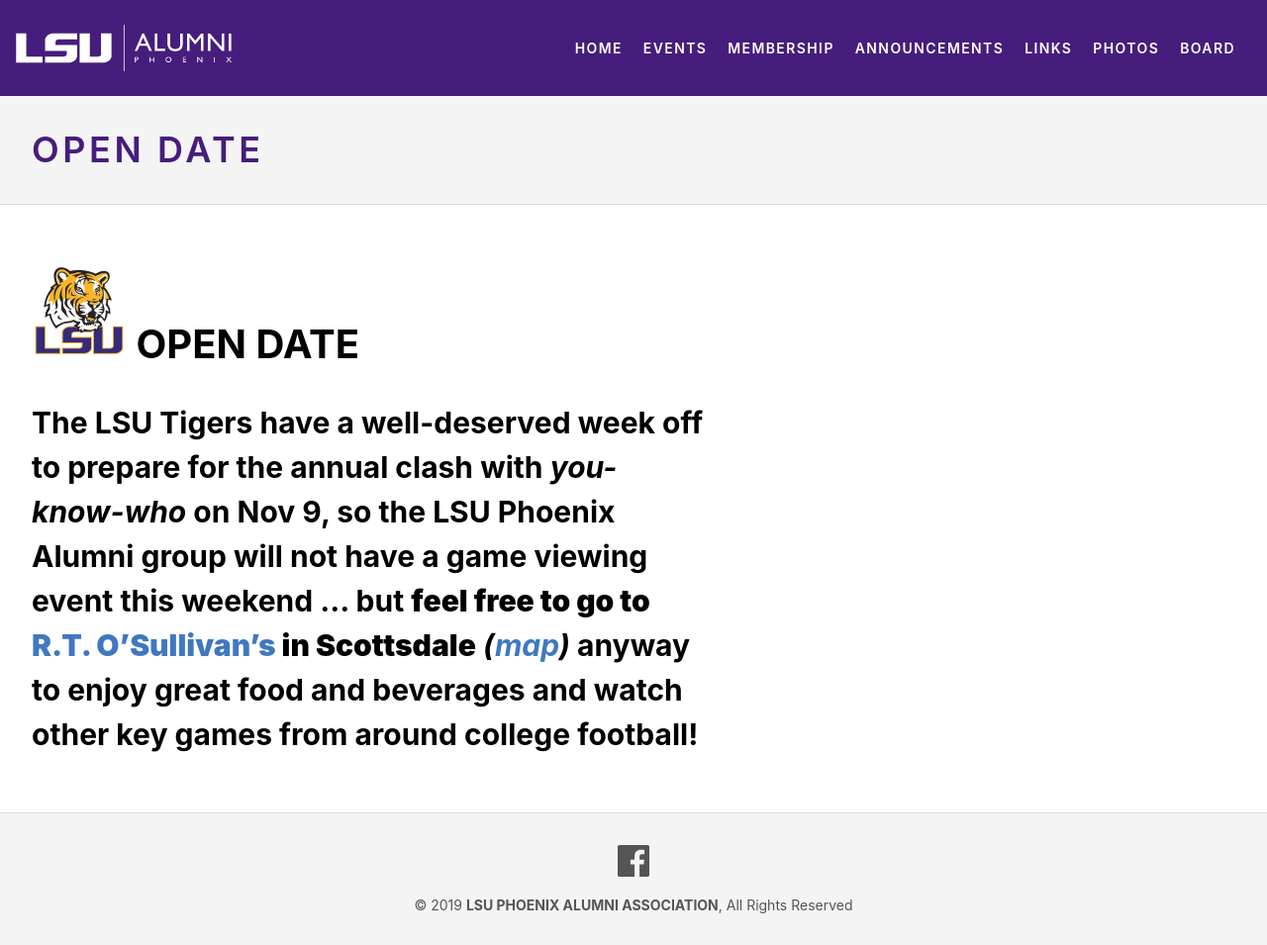
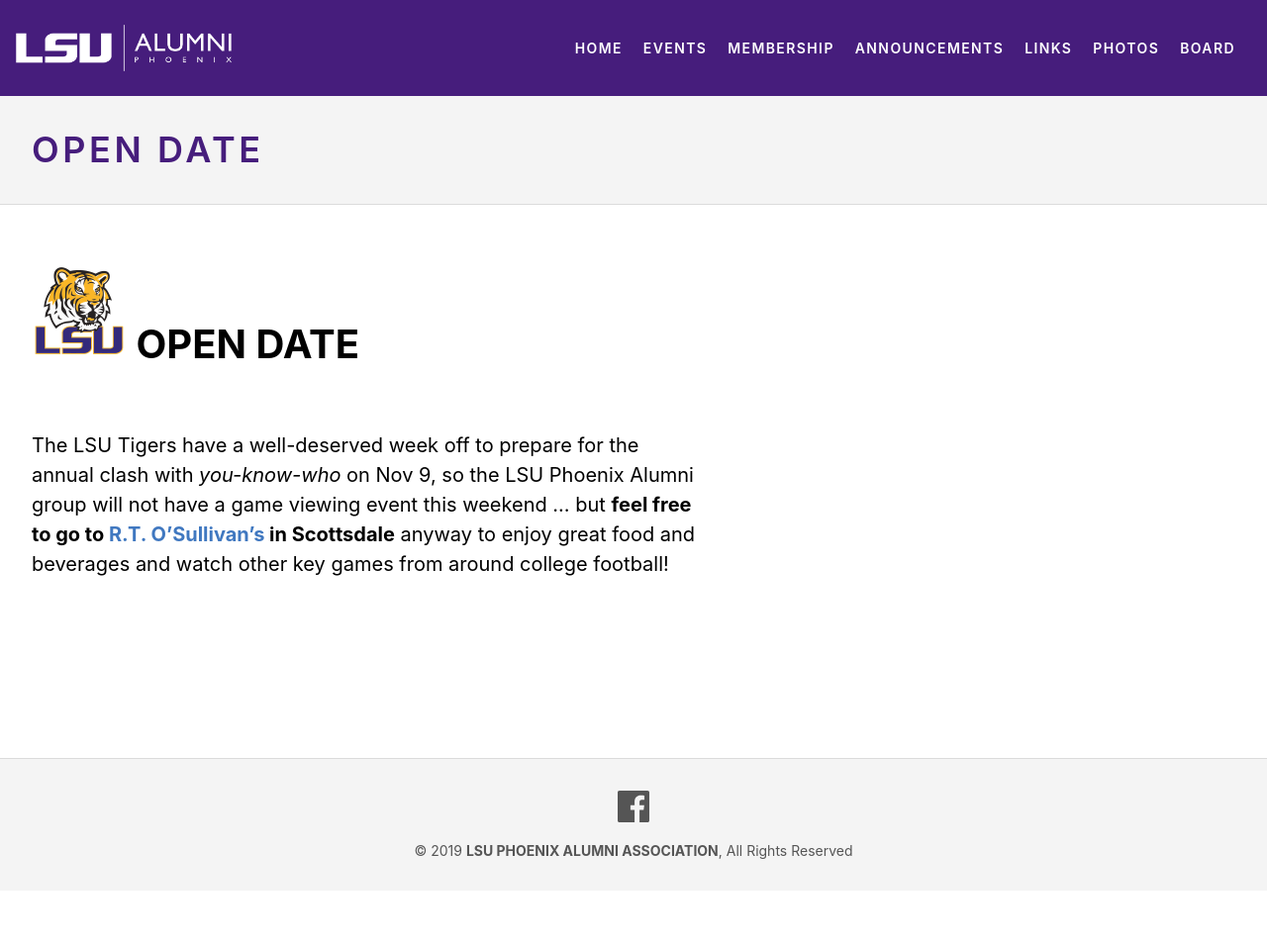
Before and after one commit to lsu-phoenix-alumni/lsu-phoenix-alumni.github.io, a Jekyll site: the page built from _events/open-date.markdown, in a window 1280 px wide. Shown: the whole page at 99% size. Built offline with Jekyll 4.4.1, drawn with Linux system fonts in a browser that asks for light colours; after the commit the page ends 900 px from its top, so only the background shows below that.

Commit message:
Updated Open Date

```diff
--- a/_events/open-date.markdown
+++ b/_events/open-date.markdown
@@ -6,5 +6,5 @@
 ---
 
 # ![alt text](https://lsu-phoenix-alumni.github.io/assets/img/LSUTigers.png "LSU Fighting Tigers") OPEN DATE
-
-## The LSU Tigers have a well-deserved week off to prepare for the annual clash with *you-know-who* on Nov 9, so the LSU Phoenix Alumni group will not have a game viewing event this weekend ... but **feel free to go to [R.T. O'Sullivan's](https://scottsdale.rtosullivans.com/ "RTO Scottsdale website") in Scottsdale**  *([map](https://goo.gl/maps/3MjPdBhDfGWxt53HA "Google Maps: RTO Scottsdale"))* anyway to enjoy great food and beverages and watch other key games from around college football!
+<br>
+The LSU Tigers have a well-deserved week off to prepare for the annual clash with *you-know-who* on Nov 9, so the LSU Phoenix Alumni group will not have a game viewing event this weekend ... but **feel free to go to [R.T. O'Sullivan's](https://scottsdale.rtosullivans.com/ "RTO Scottsdale website") in Scottsdale** anyway to enjoy great food and beverages and watch other key games from around college football!
```
